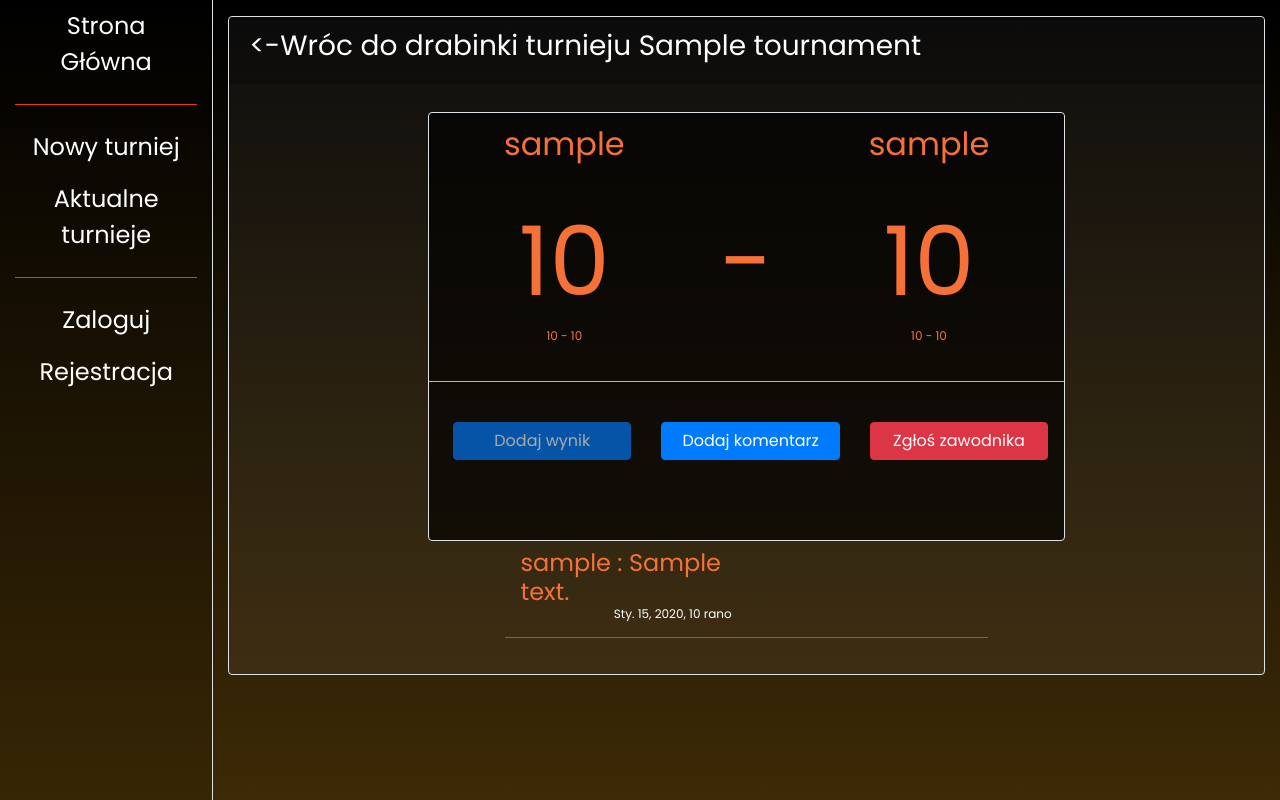
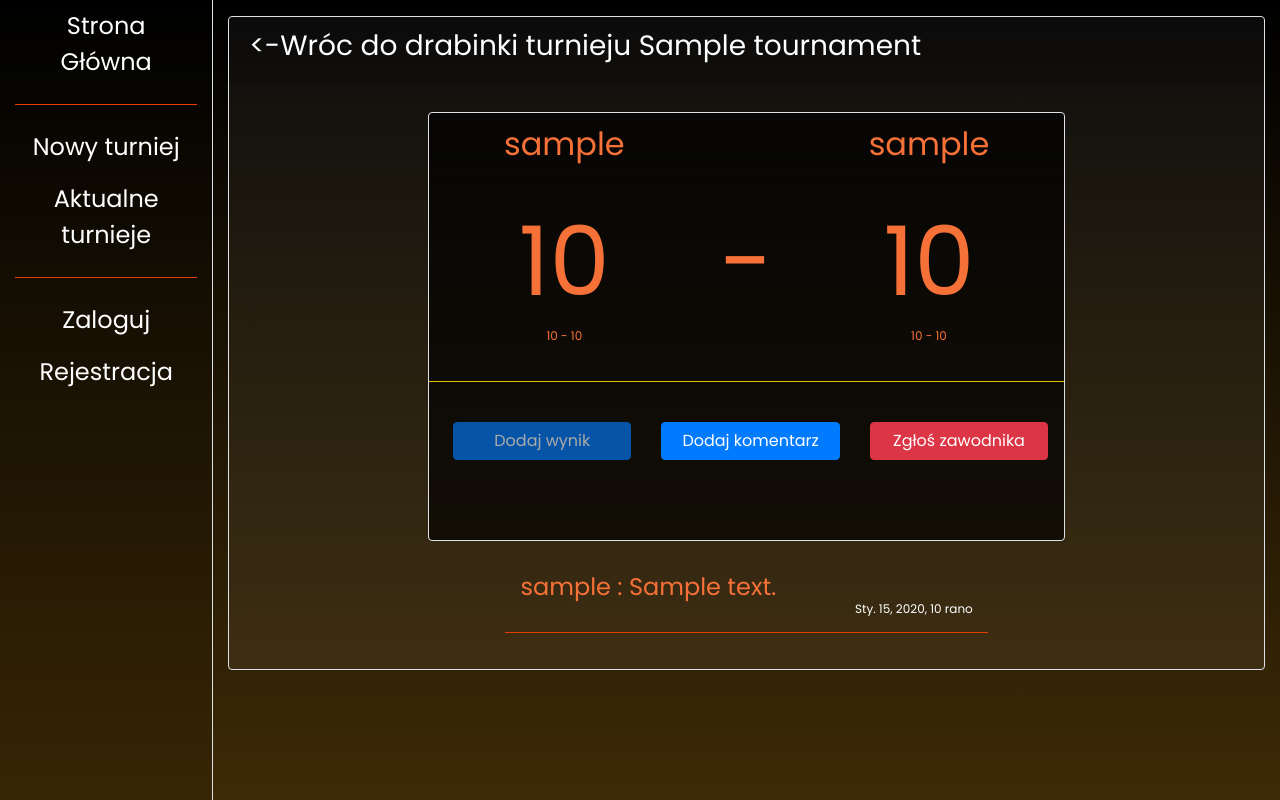
Before and after one commit to psgoral/Django-Tournament-Creator, a Django app: a page that uses main/templates/main/match.html in a window 1280 px wide. Run offline with Django 3.2, Linux system fonts and the light colour scheme; tables that the repository leaves empty hold one stand-in row (values such as "Sample post"); some libraries are stand-ins or nearby versions.

Commit message:
deploy-script

```diff
--- a/main/templates/main/match.html
+++ b/main/templates/main/match.html
@@ -130,9 +130,9 @@
                                 </div>
                             </div>
                         </div>
-                        <div class="col-6">
+                        <div class="col-6 mt-4">
                             {%for comment in comments%}
-                            <div class="col-6">
+                            <div class="col w-100">
                                 <h4>
                                     {{comment.author}} : {{comment.message}}
                                     <p class="small text-white text-right" style="font-size:12px">{{comment.date}}</p>
```
